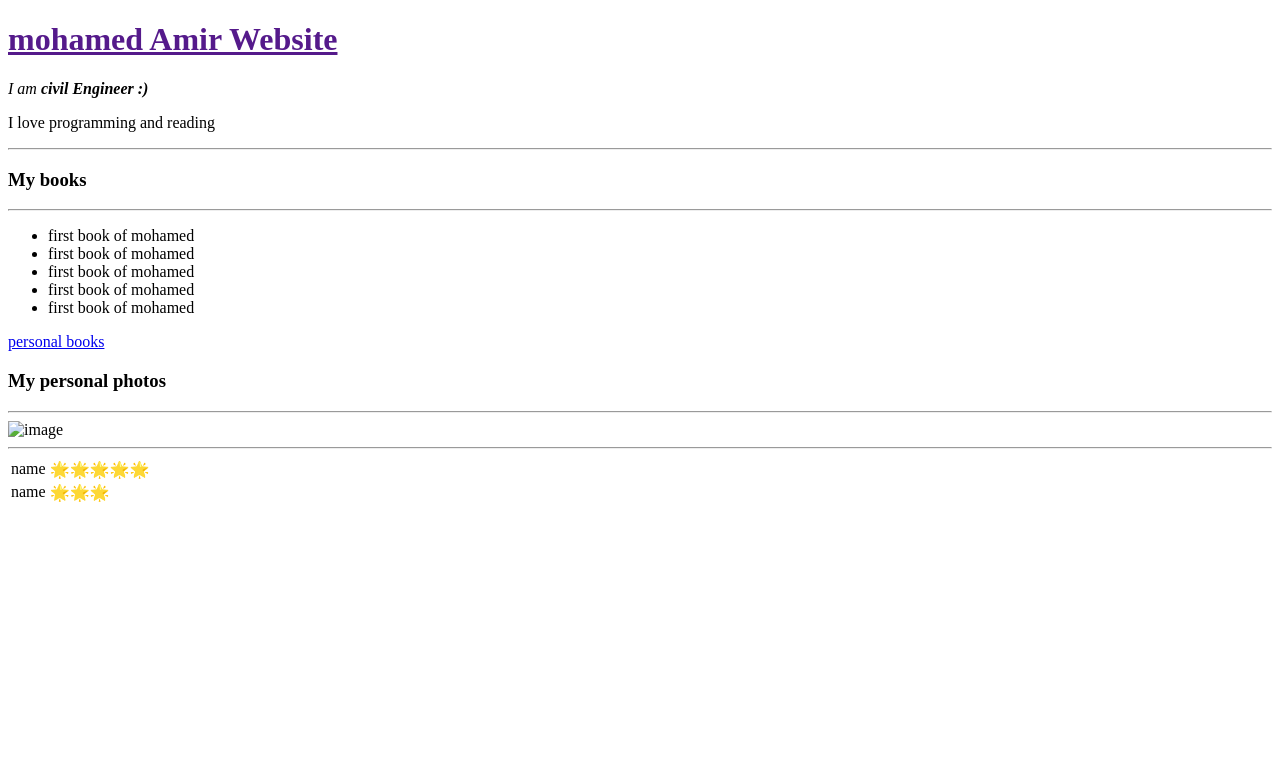
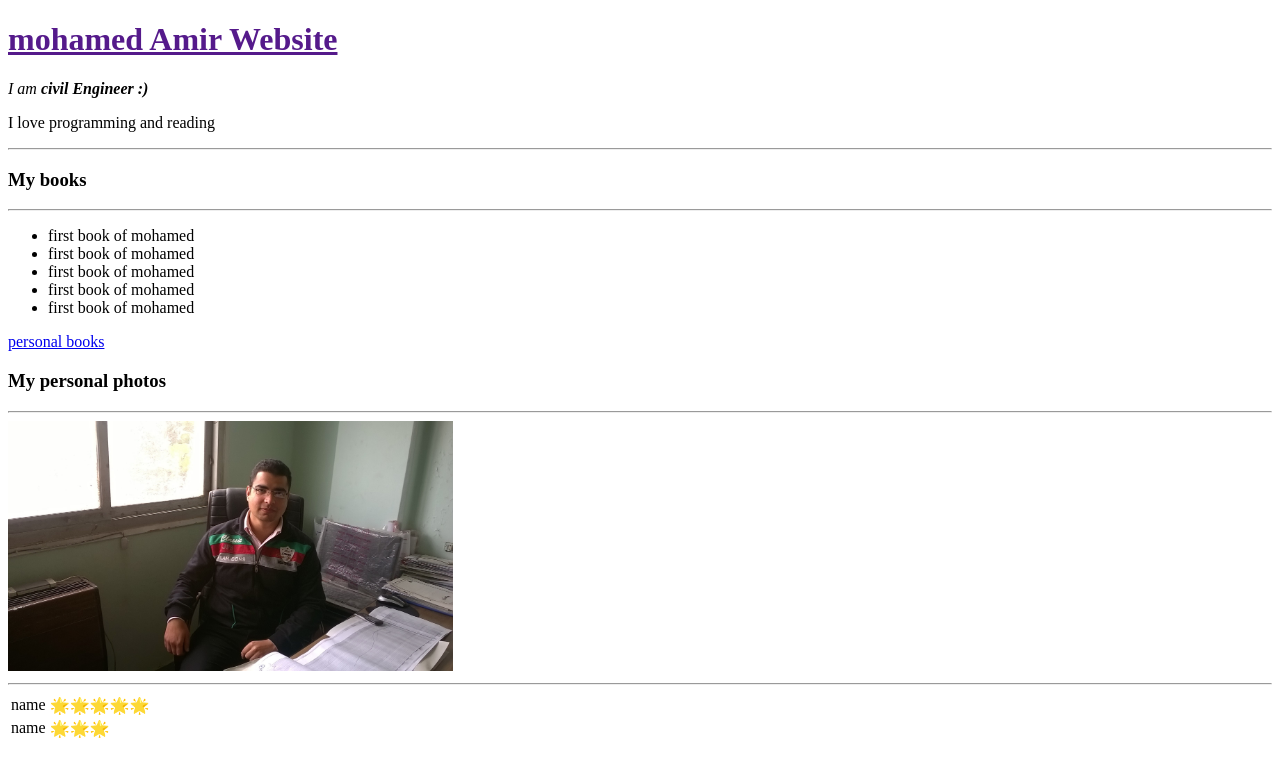
Before and after one commit to engamir1/portfolio, a plain HTML site: page index.html in a window 1280 px wide. Drawn offline with Linux system fonts and the light colour scheme.

Commit message:
Update index.html

```diff
--- a/index.html
+++ b/index.html
@@ -26,7 +26,7 @@
     <a href="personal.html">personal books</a>
     <h3>My personal photos</h3>
     <hr />
-    <img src="/personal site/my_photo.jpg" alt="image" height="250" />
+    <img src="https://raw.githubusercontent.com/engamir1/portfolio/main/my_photo.jpg" alt="image" height="250" />
     <hr />
 
 <table  title="new tabke">
```
